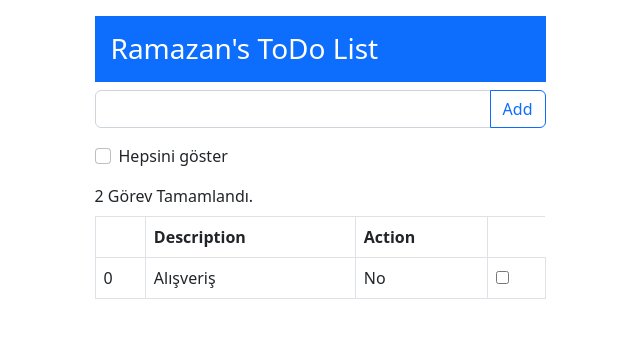
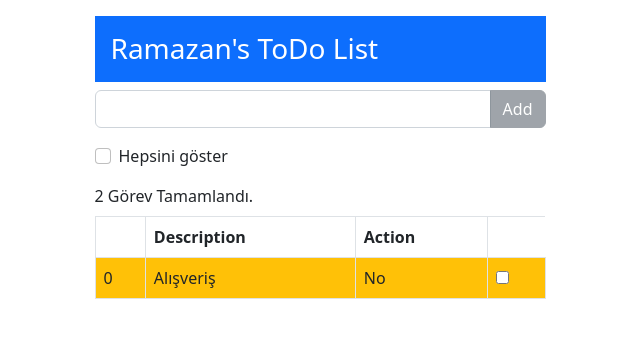
Before and after one commit to ramazanusluu/Angular-TodoApp, an Angular app: page / in a window 1280 px wide. Shown: the top 338 px of the page, without its empty margins (320-960 px from the left). Built offline with nearby package versions, Linux system fonts and the light colour scheme.

Commit message:
Class Binding

```diff
--- a/src/app/todo/todo.component.html
+++ b/src/app/todo/todo.component.html
@@ -4,20 +4,20 @@
       <h3 class="bg-primary text-white p-3">{{ getName() }}'s ToDo List</h3>
       <div class="input-group mb-3">
         <input
-          [(ngModel)]="message"
-          #txtItem
+          [(ngModel)]="inputText"
           type="text"
           class="form-control"
-          (keyup.enter)="addItem(txtItem.value); txtItem.value = ''"
+          (keyup.enter)="addItem()"
         />
         <button
-          class="btn btn-outline-primary"
-          (click)="addItem(txtItem.value); txtItem.value = ''"
+          class="btn"
+          (click)="addItem()"
+          [class]="getBtnClasses()"
         >
           Add
         </button>
       </div>
-      {{ message }}
+
       <div class="form-check mb-3">
         <input
           type="checkbox"
@@ -45,7 +45,13 @@
             </tr>
           </thead>
           <tbody>
-            <tr *ngFor="let item of getItems(); let i = index">
+            <tr
+              *ngFor="let item of getItems(); let i = index"
+              [class]="{
+                'bg-primary': item.action,
+                'bg-warning': !item.action
+              }"
+            >
               <td>{{ i }}</td>
               <td>{{ item.description }}</td>
               <td>
--- a/src/app/todo/todo.component.ts
+++ b/src/app/todo/todo.component.ts
@@ -9,6 +9,9 @@ import { Model } from '../model';
 })
 export class TodoComponent {
   displayAll: boolean = false;
+
+  // inputtan girilen değeri karşılayacak text
+  inputText: string = '';
 
   message: string = '';
 
@@ -70,9 +73,10 @@ export class TodoComponent {
   // //   this.message = value;
   // // }
 
-  addItem(value: string) {
-    if (value != '') {
-      this.model.items.push({ description: value, action: false });
+  addItem() {
+    if (this.inputText != '') {
+      this.model.items.push({ description: this.inputText, action: false });
+      this.inputText = '';
     } else {
       alert('Bilgi giriniz !');
     }
@@ -80,4 +84,12 @@ export class TodoComponent {
   displayCount() {
     return this.model.items.filter((i) => i.action).length;
   }
+
+  getBtnClasses() {
+    return {
+      disabled: this.inputText.length == 0,
+      'btn-secondary': this.inputText.length == 0,
+      'btn-primary': this.inputText.length == 1,
+    };
+  }
 }
```
